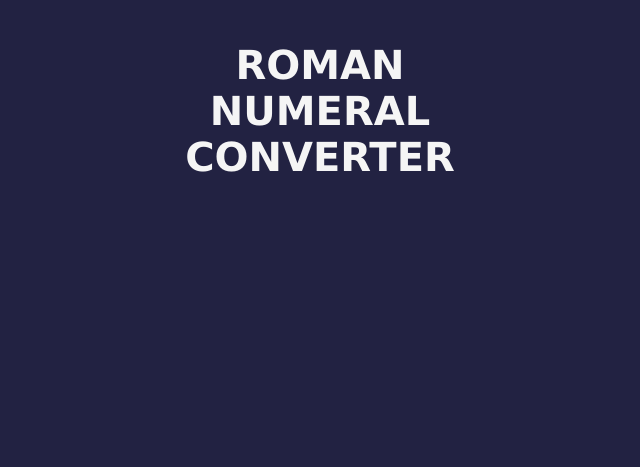
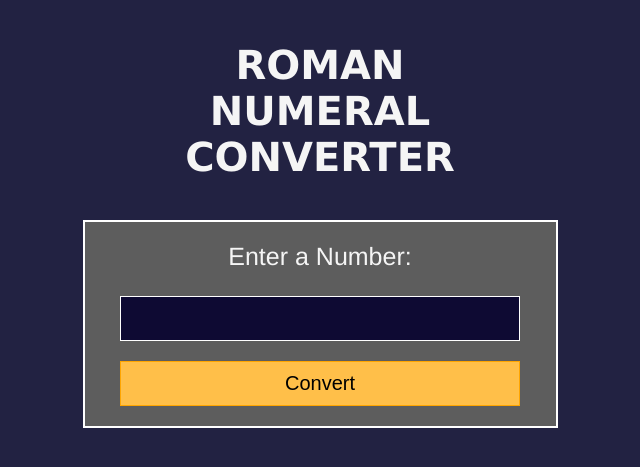
Before and after one commit to DanielHadi/freeCodeCampBasicJavaScript2_Project, a plain HTML site: page index.html in a window 1280 px wide. Shown: the part 241-708 px from the top of the page, without its empty margins (320-960 px from the left). Drawn offline with Linux system fonts and the light colour scheme.

Commit message:
Updated version, completed 5 task, not all of the front-end are completed

```diff
--- a/index.html
+++ b/index.html
@@ -11,7 +11,32 @@
         <img src="https://cdn.freecodecamp.org/platform/universal/fcc_primary.svg" alt="">
         <h1>roman numeral converter</h1>
     </header>
+    <section id="input-section">
+        <label for="number">Enter a Number:</label>
+        <input type="number" id="number">
+        <button id="convert-btn">Convert</button>
+    </section>
+    <section id="output-section">
+        <span id="output"></span>
+    </section>
 </body>
 <script src="./script.js">
 </script>
 </html>
+
+<!--
+User Stories:
+
+You should have an input element with an id of "number" DONE
+You should have a button element with an id of "convert-btn" DONE
+You should have a div, span or p element with an id of output DONE
+When you click on the #convert-btn element without entering a value into the #number element, the #output element should contain the text "Please enter a valid number" DONE
+When the #number element contains the number -1 and the #convert-btn element is clicked, the #output element should contain the text "Please enter a number greater than or equal to 1"  DONE
+When the #number element contains the number 4000 or greater and the #convert-btn element is clicked, the #output element should contain the text "Please enter a number less than or equal to 3999"
+When the #number element contains the number 9 and the #convert-btn element is clicked, the #output element should contain the text "IX"
+When the #number element contains the number 16 and the #convert-btn element is clicked, the #output element should contain the text "XVI"
+When the #number element contains the number 649 and the #convert-btn element is clicked, the #output element should contain the text "DCXLIX"
+When the #number element contains the number 1023 and the #convert-btn element is clicked, the #output element should contain the text "MXXIII"
+When the #number element contains the number 3999 and the #convert-btn element is clicked, the #output element should contain the text "MMMCMXCIX"
+Fulfill the user stories and pass all the tests below to complete this project. Give it your own personal style. Happy Coding!
+ -->
--- a/script.js
+++ b/script.js
@@ -0,0 +1,14 @@
+const inputElem = document.getElementById("number");
+const spanElem = document.getElementById("output");
+const convertBtn = document.getElementById("convert-btn");
+
+const inputValue = () => {
+    console.log(inputElem.value);
+    if (inputElem.value === ""){
+        spanElem.innerText = "Please enter a valid number";
+    } else if (parseInt(inputElem.value) < 0){
+        spanElem.innerText = "Please enter a number greater than or equal to 1";
+    }
+};
+
+convertBtn.addEventListener("click", inputValue);
--- a/styles.css
+++ b/styles.css
@@ -1,11 +1,16 @@
+*{
+    box-sizing: border-box;
+}
+
 body{
-    box-sizing: border-box;
     background-color: rgb(34, 34, 66);
     margin: 0;
+    padding: 0;
 }
 
 #pre-section {
-    width: 100vw;
+    width: 500px;
+    margin: 0 auto;
     margin-top: 50px;
     text-align: center;
 }
@@ -25,3 +30,47 @@ body{
     color: whitesmoke;
     text-transform: uppercase;
 }
+
+#input-section{
+    background-color: rgb(93, 93, 93);
+    width: 475px;
+    text-align: center;
+    margin: 0 auto;
+    margin-top: 40px;
+    margin-bottom: 50px;
+    padding-top: 20px;
+    padding-bottom: 20px;
+    border: 2px solid white;
+}
+
+#input-section label[for="number"]{
+    font-family: 'Franklin Gothic Medium', 'Arial Narrow', Arial, sans-serif;
+    font-size: 25px;
+    color: whitesmoke;
+}
+
+#input-section #number{
+    display: block;
+    margin: 0 auto;
+    margin-top: 25px;
+    padding: 10px;
+    width: 400px;
+    height: 45px;
+    font-size: 30px;
+    background-color: rgb(14, 10, 51);
+    border: 1px solid white;
+    color: white;
+}
+
+#input-section #convert-btn{
+    font-size: 20px;
+    margin-top: 20px;
+    width: 400px;
+    height: 45px;
+    background-color: rgb(255, 191, 73);
+    border: 1px solid orange;
+}
+
+#input-section #convert-btn:hover{
+    cursor: pointer;
+}
```
